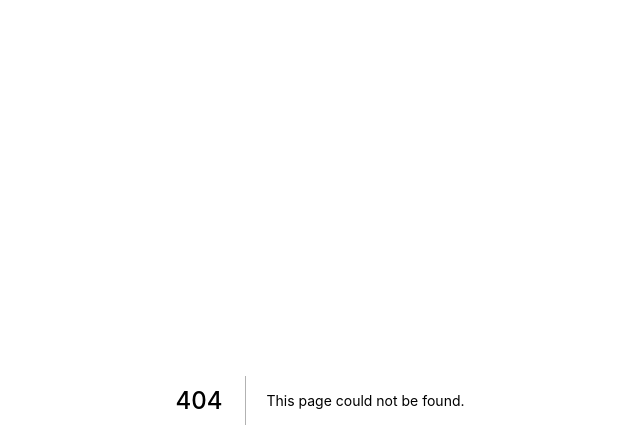
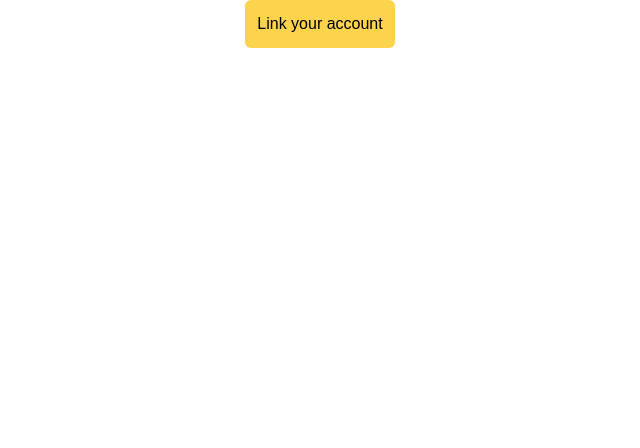
Before and after one commit to tobiadiks/mono-i4g-hackhaton, a Next.js app: page /dashboard in a window 1280 px wide. Before the commit this address had no page. Shown: the top 448 px of the page, without its empty margins (320-960 px from the left). Built offline with nearby package versions, Linux system fonts and the light colour scheme.

Commit message:
mono client sdk integrated

```diff
--- a/components/buttons/submitButton.js
+++ b/components/buttons/submitButton.js
@@ -4,7 +4,7 @@ export default function SubmitButtonComponent(props) {
     return (
       <>
         <div className="flex flex-col font-sans my-2">
-          <button className="p-3 rounded-sm my-2 bg-blue-600 text-white font-sans font-bold" type="submit">{props.title}</button>
+          <button className="p-3 rounded-md my-2 bg-blue-600 text-white font-sans font-bold" type="submit">{props.title}</button>
         </div>
       </>
     );
--- a/pages/_app.js
+++ b/pages/_app.js
@@ -8,6 +8,7 @@ function MyApp({ Component, pageProps }) {
     <Layout>
       <Head>
         <title>Yaft</title>
+        <link rel="shortcut icon" href="/static/favicon.ico" />
         <meta
           name="Description"
           content="Experience a fresh way to track your Income and Expense."
--- /dev/null
+++ b/pages/dashboard.js
@@ -0,0 +1,31 @@
+// import Image from "next/image";
+// import Link from "next/link";
+import { useState, useCallback } from "react";
+export default function DashboardPage() {
+  const [scriptLoaded, setScriptLoaded] = useState(false);
+
+  const openMonoWidget = useCallback(async () => {
+    const MonoConnect = (await import("@mono.co/connect.js")).default;
+
+    const monoInstance = new MonoConnect({
+      key: "test_pk_zORU2mvuC4P86prCJ7UU",
+      onClose: () => console.log("Widget closed"),
+      onLoad: () => setScriptLoaded(true),
+      onSuccess: ({ code }) => console.log(`Linked successfully: ${code}`),
+    });
+
+    monoInstance.setup();
+    monoInstance.open();
+  }, []);
+
+  return (
+    <div className="flex flex-col items-center justify-center space-y-12">
+      <div
+        className="bg-yellow-300 p-3 rounded-md cursor-pointer"
+        onClick={() => openMonoWidget()}
+      >
+        Link your account
+      </div>
+    </div>
+  );
+}
```
Also changed, not shown: 2 other files (tests, documents, lock files or other folders).
